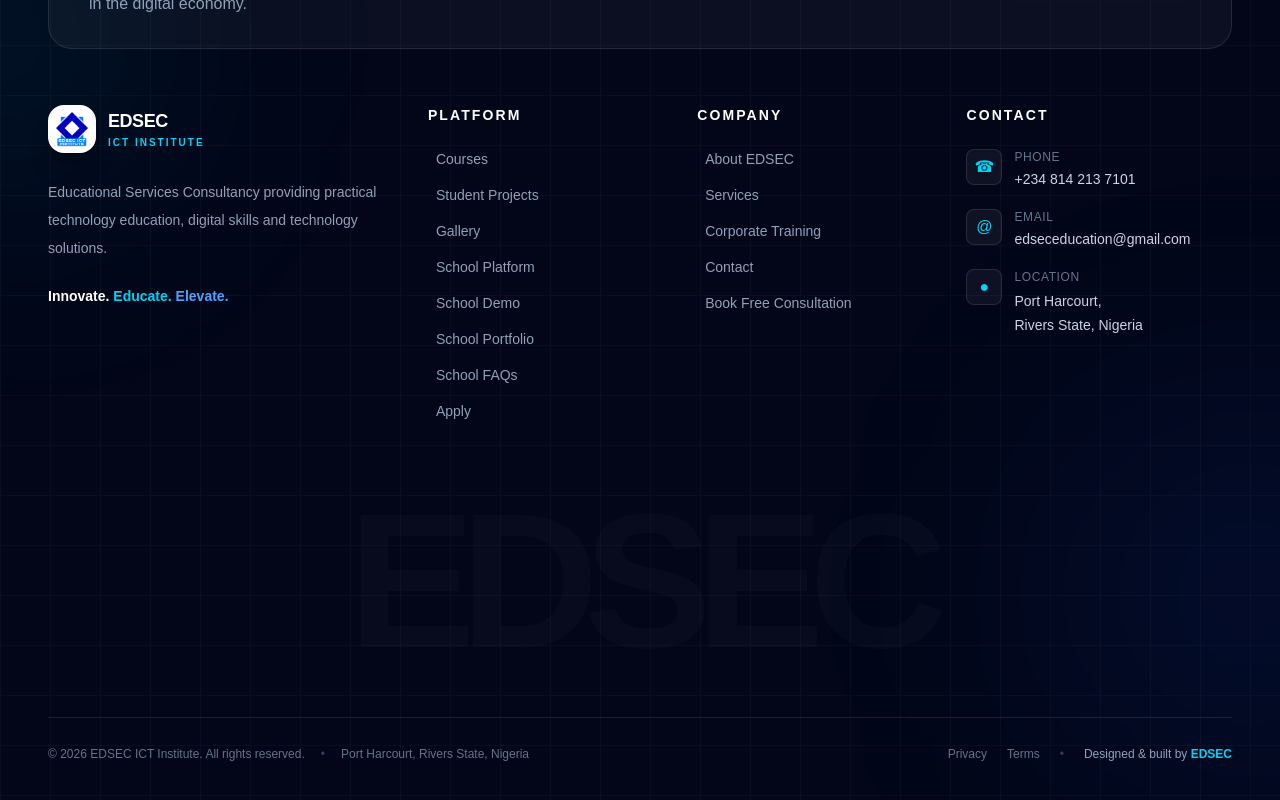
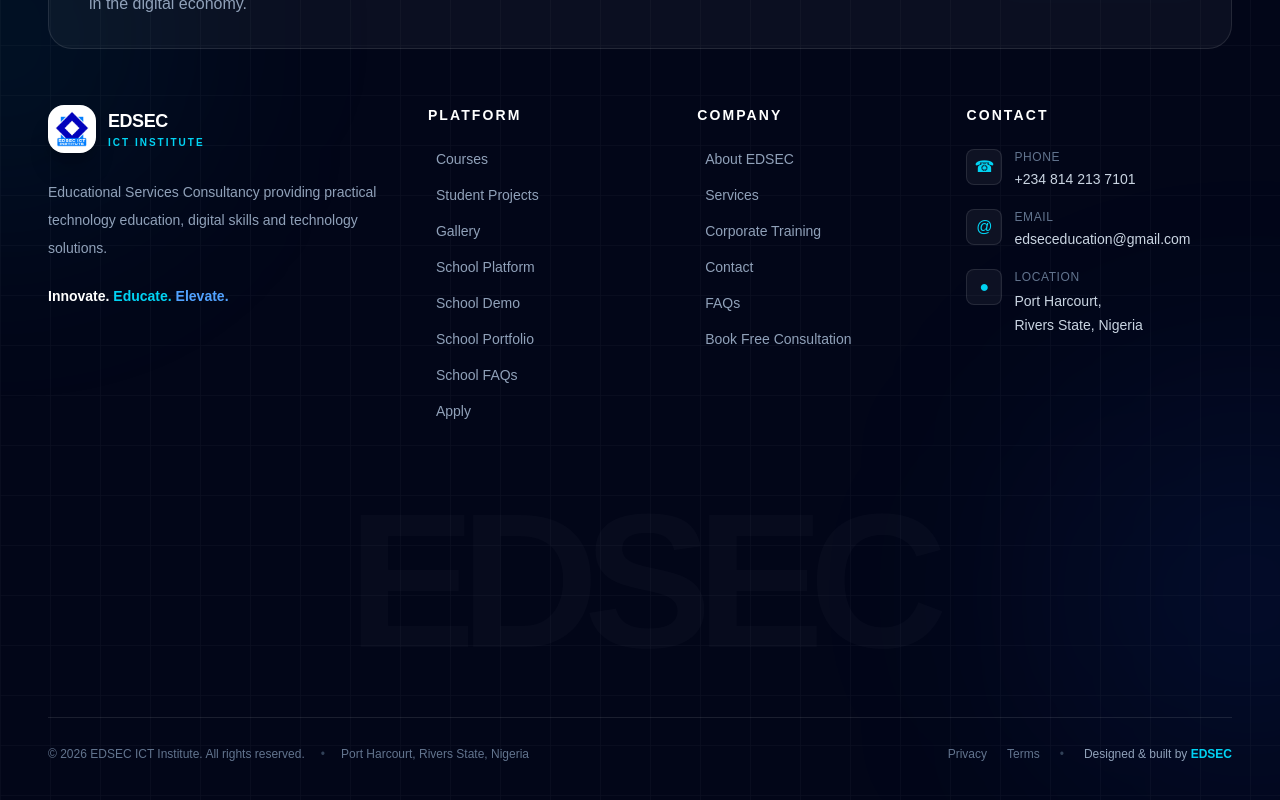
Before and after one commit to nsikakcovenant6-wq/edsec, a Next.js app: page /consultation in a window 1280 px wide. Shown: the part 1866-2666 px from the top of the page. Built offline with nearby package versions, Linux system fonts and the light colour scheme; no server answers.

Commit message:
feat: link general FAQ help centre from sitewide footer

```diff
--- a/components/Footer.tsx
+++ b/components/Footer.tsx
@@ -17,6 +17,7 @@
   { label: "Services", href: "/services" },
   { label: "Corporate Training", href: "/corporate-training" },
   { label: "Contact", href: "/contact" },
+  { label: "FAQs", href: "/faq" },
   { label: "Book Free Consultation", href: "/consultation" },
 ];
 
```
